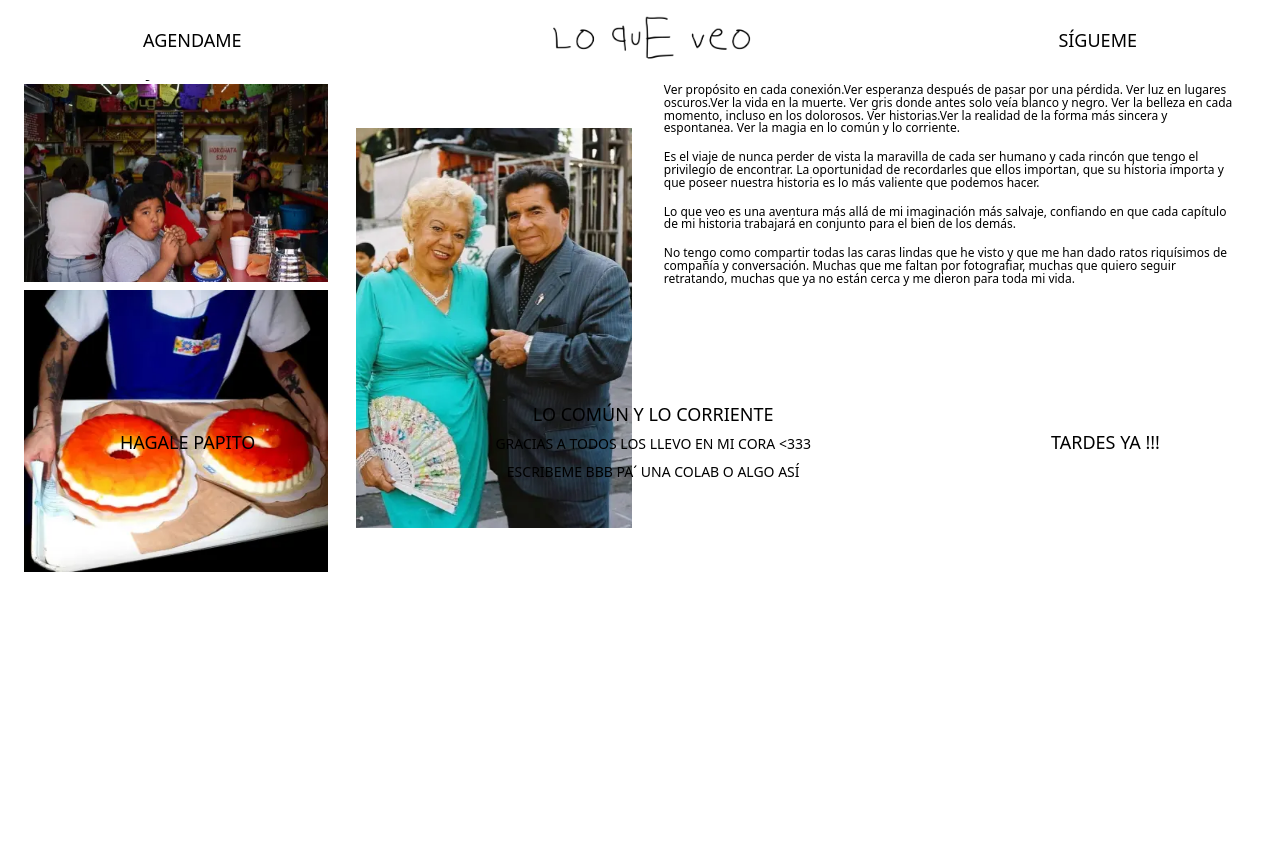
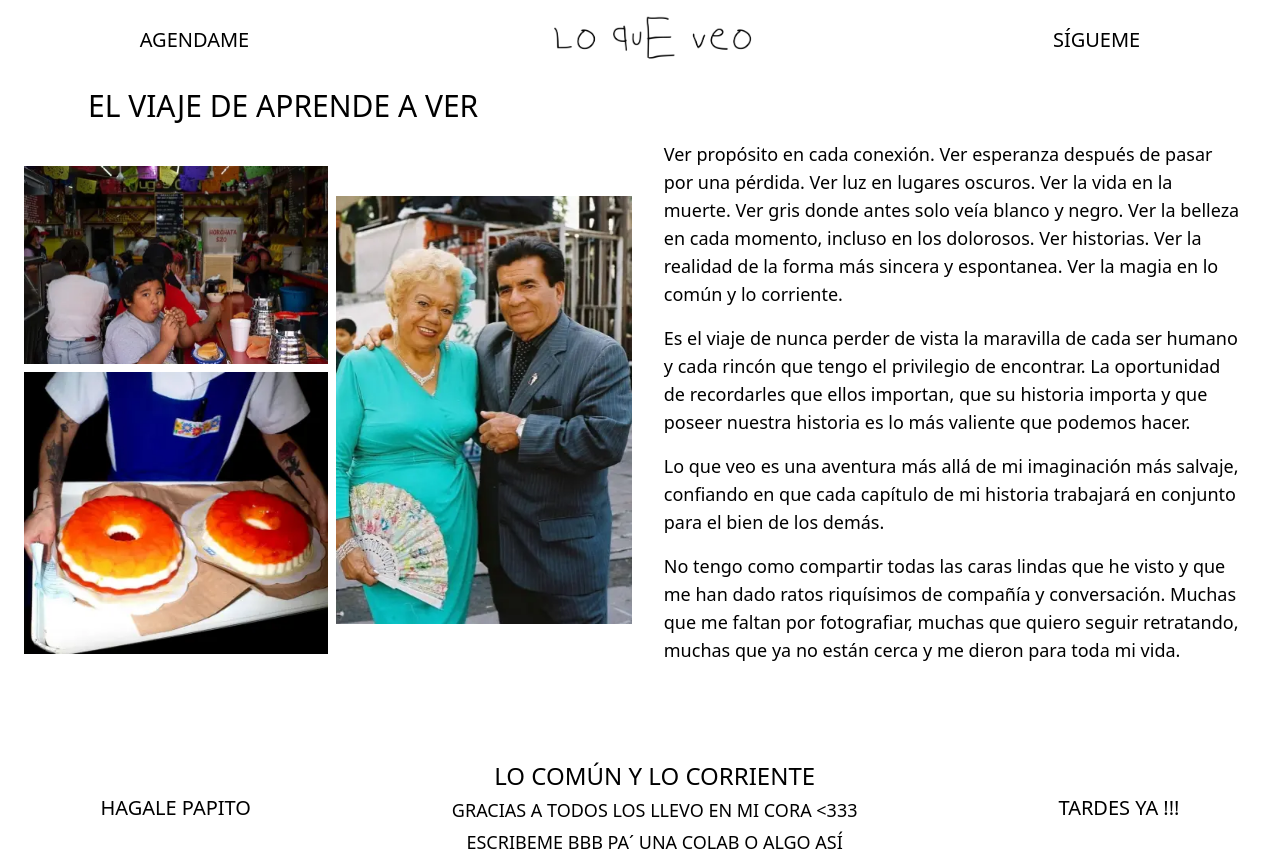
Before and after one commit to HanielOnt/lo-que-veo, a React (Vite) app: page /el-viaje-de-aprender in a window 1280 px wide. Before the commit the page ends 800 px from the top, so only its background shows below. Built offline with nearby package versions, Linux system fonts and the light colour scheme.

Commit message:
Desktop version

```diff
--- a/src/components/Footer.jsx
+++ b/src/components/Footer.jsx
@@ -5,14 +5,14 @@ export const Footer = () => {
 
         <footer>
             <div className="w-full h-fit  flex flex-row justify-around items-center py-2 bg-white">
-                <p className="uppercase  text-md sm:text-[.5rem] lg:text-lg">hagale papito</p>
-                <p className="uppercase text-center  text-md sm:text-[.625rem] lg:text-lg leading-[1rem]">lo común y lo corriente <br />
-                    <span className=' text-sm sm:text-[.4rem] lg:text-md leading-[1rem] '>
+                <p className="uppercase  text-md sm:text-[.5rem] lg:text-xl">hagale papito</p>
+                <p className="uppercase text-center  text-md sm:text-[.625rem] lg:text-2xl leading-[1rem]">lo común y lo corriente <br />
+                    <span className=' text-sm sm:text-[.4rem] lg:text-lg leading-[1rem]  '>
                         Gracias a todos los llevo en mi cora {`<333`} <br />
                         Escribeme bbb pa´ una colab o algo así
                     </span>
                 </p>
-                <p className="uppercase text-md sm:text-[.5rem] lg:text-lg">tardes ya !!!</p>
+                <p className="uppercase text-md sm:text-[.5rem] lg:text-xl">tardes ya !!!</p>
             </div >
         </footer>
     )
--- a/src/components/ImageZoom.jsx
+++ b/src/components/ImageZoom.jsx
@@ -19,7 +19,7 @@ export const ImageZoom = ({ src, alt }) => {
                                 X
                             </span>
                         </button>
-                        <img src={src} alt={alt} className="w-fit max-w-full h-[80vh] object-contain p-4" />
+                        <img src={src} alt={alt} className="w-fit max-w-full h-[80vh] object-contain p-4 lg:p-0" />
                     </div>
                 </div>
             )}
--- a/src/components/Navbar.jsx
+++ b/src/components/Navbar.jsx
@@ -8,13 +8,13 @@ export const Navbar = () => {
     return (
         <nav >
             <div className="w-full h-fit fixed top-0 flex flex-row justify-around items-center  py-3 bg-white">
-                <NavLink to="https://calendly.com/loqueveo/30min" target="_blank" rel="noopener noreferrer" className="uppercase text-md sm:text-sm lg:text-lg">Agendame</NavLink>
+                <NavLink to="https://calendly.com/loqueveo/30min" target="_blank" rel="noopener noreferrer" className="uppercase text-md sm:text-sm lg:text-xl">Agendame</NavLink>
                 {
                     location.pathname == '/el-viaje-de-aprender'
                         ? <NavLink to='/home'><LogoImg /></NavLink>
-                        : <NavLink to='/el-viaje-de-aprender' className="text-md uppercase text-center  font-openSI leading-none hover:font-openSBI sm:text-sm lg:text-xl">not famous <br />pero conocido</NavLink>
+                        : <NavLink to='/el-viaje-de-aprender' className="text-md uppercase text-center  font-openSI leading-none hover:font-openSBI sm:text-sm lg:text-2xl">not famous <br />pero conocido</NavLink>
                 }
-                <NavLink to="https://www.instagram.com/loqueveooo/?hl=en" target="_blank" rel="noopener noreferrer" className="uppercase text-md sm:text-sm lg:text-lg">sígueme</NavLink>
+                <NavLink to="https://www.instagram.com/loqueveooo/?hl=en" target="_blank" rel="noopener noreferrer" className="uppercase text-md sm:text-sm lg:text-xl">sígueme</NavLink>
             </div >
         </nav>
     )
--- a/src/pages/ElViajeDeAprender.jsx
+++ b/src/pages/ElViajeDeAprender.jsx
@@ -7,36 +7,36 @@ export const ElViajeDeAprender = () => {
 
     return (
         <section>
-            <div className='w-full  h-fit mt-[3rem] flex-flex-col justify-center px-6 py-2 lg'>
+            <div className='w-full h-fit mt-[3rem] flex-flex-col justify-center px-6 py-2 lg:mt-20  mb-16'>
 
                 <div className='w-full h-full'>
-                    <h1 className='text-xl ml-16 uppercase sm:ml-0'>el viaje de aprende a ver</h1>
+                    <h1 className='text-xl ml-16 uppercase sm:ml-0 lg:text-3xl'>el viaje de aprende a ver</h1>
                 </div>
 
-                <div className='w-fit h-fit flex flex-row justify-center items-start gap-4 sm:flex-col md:items-evenly'>
-                    <div className='w-1/2 h-[300px] grid grid-cols-2 my-auto items-center sm:w-full sm:h-auto'>
-                        <div className='flex flex-col items-end  gap-2 sm:mt-0 sm:p-2 sm:gap-2'>
+                <div className='w-fit h-fit flex flex-row justify-center items-start gap-4 sm:flex-col md:items-evenly lg:mt-4 '>
+                    <div className='w-1/2 h-[300px] grid grid-cols-2 my-auto items-center sm:w-full sm:h-auto lg:h-auto'>
+                        <div className='flex flex-col items-end  gap-2 sm:mt-0 sm:p-2 sm:gap-2 '>
                             <div>
-                                <ImageZoom src={img_4} alt={'imagen 4'} />
+                                <ImageZoom className='w-full h-fit' src={img_4} alt={'imagen 4'} />
                             </div>
                             <div >
-                                <ImageZoom src={img_5} alt={'imagen 5'} />
+                                <ImageZoom className='w-full h-fit' src={img_5} alt={'imagen 5'} />
                             </div>
                         </div>
 
-                        <div className='flex justify-end h-[50vh] ml-2 sm:h-[20vh] sm:items-center'>
-                            <ImageZoom src={img_3} alt={'imagen 3'} />
+                        <div className='flex justify-end h-[auto] ml-2 sm:h-[20vh] sm:items-center'>
+                            <ImageZoom className='w-full h-fit' src={img_3} alt={'imagen 3'} />
                         </div>
                     </div>
 
-                    <aside className='w-1/2 h-fit text-pretty sm:w-full lg:px-4'>
-                        <p className='text-xs text-start leading-[.8rem] mb-[1rem]'>Ver propósito en cada conexión.Ver esperanza después de pasar por una pérdida. Ver luz en lugares oscuros.Ver la vida en la muerte. Ver gris donde antes solo veía blanco y negro. Ver la belleza en cada momento, incluso en los dolorosos. Ver historias.Ver la realidad de la forma más sincera y espontanea. Ver la magia en lo común y lo corriente.</p>
+                    <div className='w-1/2 h-fit text-pretty sm:w-full lg:px-4 '>
+                        <p className='text-xs text-start leading-[.8rem] mb-[1rem] lg:text-lg lg:leading-1'>Ver propósito en cada conexión. Ver esperanza después de pasar por una pérdida. Ver luz en lugares oscuros. Ver la vida en la muerte. Ver gris donde antes solo veía blanco y negro. Ver la belleza en cada momento, incluso en los dolorosos. Ver historias. Ver la realidad de la forma más sincera y espontanea. Ver la magia en lo común y lo corriente.</p>
 
-                        <p className='text-xs leading-[.8rem] mb-[1rem]'>Es el viaje de nunca perder de vista la maravilla de cada ser humano y cada rincón que tengo el privilegio de encontrar. La oportunidad de recordarles que ellos importan, que su historia importa y que poseer nuestra historia es lo más valiente que podemos hacer.</p>
+                        <p className='text-xs leading-[.8rem] mb-[1rem] lg:text-lg lg:leading-1'>Es el viaje de nunca perder de vista la maravilla de cada ser humano y cada rincón que tengo el privilegio de encontrar. La oportunidad de recordarles que ellos importan, que su historia importa y que poseer nuestra historia es lo más valiente que podemos hacer.</p>
 
-                        <p className='text-xs leading-[.8rem] mb-[1rem]'>Lo que veo es una aventura más allá de mi imaginación más salvaje, confiando en que cada capítulo de mi historia trabajará en conjunto para el bien de los demás.</p>
-                        <p className='text-xs leading-[.8rem] mb-[1rem]'>No tengo como compartir todas las caras lindas que he visto y que me han dado ratos riquísimos de compañía y conversación. Muchas que me faltan por fotografiar, muchas que quiero seguir retratando, muchas que ya no están cerca y me dieron para toda mi vida.</p>
-                    </aside>
+                        <p className='text-xs leading-[.8rem] mb-[1rem] lg:text-lg lg:leading-1'>Lo que veo es una aventura más allá de mi imaginación más salvaje, confiando en que cada capítulo de mi historia trabajará en conjunto para el bien de los demás.</p>
+                        <p className='text-xs leading-[.8rem] mb-[1rem] lg:text-lg lg:leading-1'>No tengo como compartir todas las caras lindas que he visto y que me han dado ratos riquísimos de compañía y conversación. Muchas que me faltan por fotografiar, muchas que quiero seguir retratando, muchas que ya no están cerca y me dieron para toda mi vida.</p>
+                    </div>
                 </div>
 
             </div>
```
